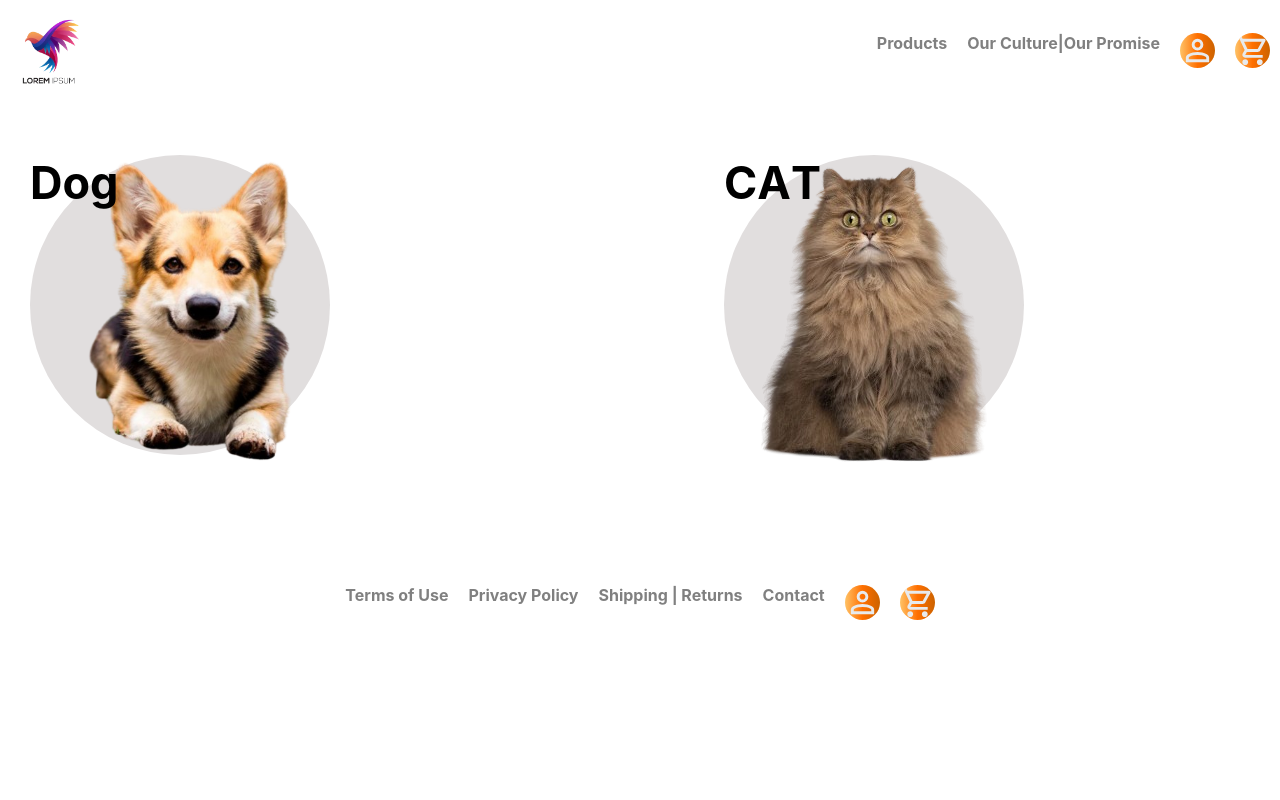
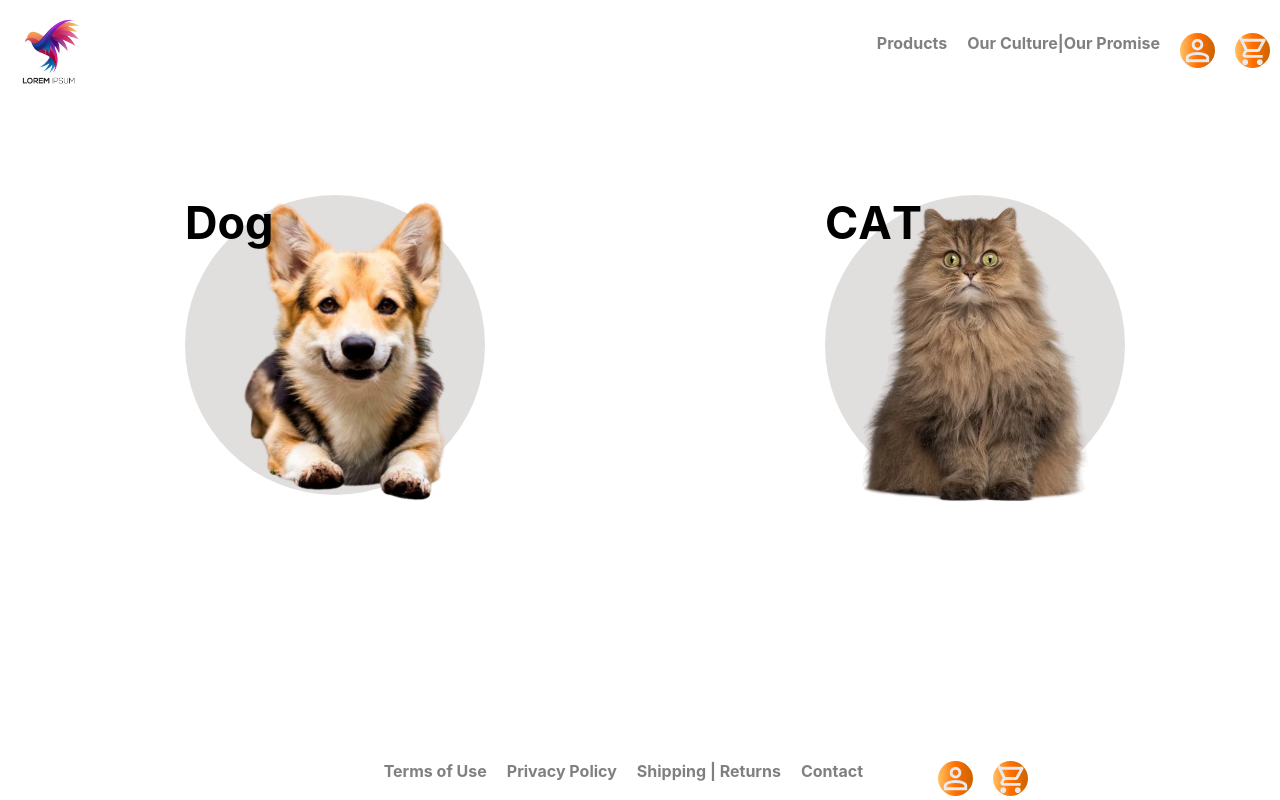
Before and after one commit to Zhuyka1993/shopM, a React (Create React App) app in the folder view/: page / in a window 1280 px wide. Built offline with nearby package versions, Linux system fonts and the light colour scheme.

Commit message:
change css style

```diff
--- a/view/src/App.css
+++ b/view/src/App.css
@@ -2,10 +2,9 @@
   --main-color: #ff6f00;
 }
 
-*{
+* {
   scroll-behavior: smooth;
 }
-
 
 .headerContainer {
   display: flex;
@@ -17,21 +16,17 @@
   width: 100px;
 }
 
-.navigationContainer a {
+.navigationContainer a,
+.navigationContainerHeader a {
   color: grey;
   text-decoration: none;
   font-weight: bold;
   margin: 10px;
-
+  transition: color 0.2s ease;
 }
 
 .navigationContainer a img {
-  background: linear-gradient(
-    to right,
-    #FFC266,
-    var(--main-color),
-    #cc6300
-  );
+  background: linear-gradient(to right, #ffc266, var(--main-color), #cc6300);
   width: 35px;
   height: 35px;
   border-radius: 50%;
@@ -47,12 +42,7 @@
 .round {
   width: 300px;
   height: 300px;
-  background: linear-gradient(
-    to right,
-    #FFC266,
-    var(--main-color),
-    #cc6300
-  );
+  background: linear-gradient(to right, #ffc266, var(--main-color), #cc6300);
   z-index: 0;
   border-radius: 50%;
   margin-left: 30px;
@@ -98,7 +88,6 @@
 .product-buy-button:hover {
   background-color: #218838;
 }
-
 
 .container-price {
   display: flex;
@@ -160,16 +149,16 @@
   display: block;
 }
 
-
 .containerIntroCart {
   padding: 10%;
   display: flex;
 }
-
+.containerIntroCart .introCurtLeftSide h3 {
+  color: var(--main-color);
+}
 .containerProductList {
   display: flex;
   flex-wrap: wrap;
-
 }
 
 .introCurtLeftSide {
@@ -181,33 +170,28 @@
   width: 150px;
   font-size: 50px;
 }
- .introCardLeftSide h3 {
-  color: var(--main-color);
-}
+
 .introCardRightSide .product-card .round {
-  width:450px ;
+  width: 450px;
   height: 450px;
   display: flex;
   justify-content: center;
-
 }
 
 .introCardRightSide .product-card .round img {
   width: 150%;
   margin-bottom: -30px;
-
-
-
 }
 
 .containerProductType {
   display: flex;
   justify-content: space-around;
+  min-height: 70vh;
 }
 
-
-
-.petHouse , .petBone , .petBelt {
+.petHouse,
+.petBone,
+.petBelt {
   display: flex;
   flex-direction: column;
   justify-content: center;
@@ -219,7 +203,9 @@
   height: 100px;
 }
 
-.petHouse a, .petBone a, .petBelt a {
+.petHouse a,
+.petBone a,
+.petBelt a {
   display: flex;
   flex-direction: column;
   align-items: center;
@@ -229,23 +215,17 @@ font-weight: bold;
   text-decoration: none;
 }
 
-
-
-
-
 /* ANIMATION CODE */
-
 
 .parent2Ball {
   width: 300px; /* Розмір контейнера */
   height: 300px;
   position: absolute;
 
-  margin:  0 auto;
+  margin: 0 auto;
   display: flex;
   flex-direction: column;
   justify-content: space-around;
-
 }
 
 .parent {
@@ -256,7 +236,7 @@ text-decoration: none;
   z-index: 99;
 }
 
-.circle{
+.circle {
   width: 20px; /* Розмір кульки */
   height: 20px;
   background-color: orange; /* Колір кульки */
@@ -265,14 +245,13 @@ text-decoration: none;
   transition: transform 0.5s ease; /* Плавний ефект при наведенні */
 }
 
-
-
 /* Початкове положення кульок */
 .circle:nth-child(1) {
   top: 50px; /* Початкове розташування першої кульки */
   left: 450px;
 }
-.circle1, .circle2 {
+.circle1,
+.circle2 {
   background-color: orange;
   opacity: 0;
   width: 20px;
@@ -285,15 +264,10 @@ text-decoration: none;
   border-radius: 50%;
 }
 
-
 .circle:nth-child(2) {
-
   width: 50px;
   height: 50px;
-
-
 }
-
 
 .circle:nth-child(3) {
   width: 70px;
@@ -314,23 +288,17 @@ text-decoration: none;
   animation: float-hover-1 3s ease-in-out infinite alternate;
 }
 
-
-.parent2Ball:hover .circle1{
+.parent2Ball:hover .circle1 {
   transform: translate(200px, -100px); /* Кінцева точка першої кульки */
   transition: transform 1s cubic-bezier(0.22, 1, 0.36, 1);
   opacity: 1;
-
-
 }
 
-.parent2Ball:hover .circle2{
+.parent2Ball:hover .circle2 {
   transform: translate(100px, 50px); /* Кінцева точка першої кульки */
   transition: transform 0.5s ease-out;
   opacity: 1;
 }
-
-
-
 
 .parent:hover .circle:nth-child(2) {
   transform: translate(-100px, 100px); /* Кінцева точка другої кульки */
@@ -341,8 +309,6 @@ text-decoration: none;
   transform: translate(150px, -100px); /* Кінцева точка третьої кульки */
   animation: float-hover-3 2.3s ease-in-out infinite alternate;
 }
-
-
 
 /* Індивідуальні анімації для кожної кульки */
 @keyframes float-hover-1 {
@@ -372,18 +338,13 @@ text-decoration: none;
   }
 }
 
-
-
-
-
-
 /* END OF ANIMATION STYLE */
 
 .containerPet {
   display: flex;
-  max-width: 80%;
-  justify-content: space-between;
-  margin-top: 50px;
+
+  justify-content: space-around;
+  height: 60vh;
 }
 
 .animalContainer {
@@ -403,7 +364,8 @@ text-decoration: none;
   height: 50px;
 }
 
-.down, .up {
+.down,
+.up {
   transition: 0.5s ease; /* Плавність переходу*/
   font-size: 45px;
   font-weight: 700;
@@ -415,34 +377,25 @@ text-decoration: none;
 
 .animalContainer a .round {
   background: #e1dede;
-
 }
 
 .animalContainer:hover a .round {
   transition: ease 1s;
   background: linear-gradient(
     to right,
-    #FFC266,
-    var(--main-color), /* Основний колір */
-    #cc6300
+    #ffc266,
+    var(--main-color),
+    /* Основний колір */ #cc6300
   );
 }
 
-
 .animalContainer:hover a .round .upDownContainer .up {
   margin-top: -7px;
-
 }
-
 
 .animalContainer:hover a .round .upDownContainer .down {
   padding-top: 7px;
 }
-
-
-
-
-
 
 .containerPet .animalContainer:nth-child(1) img {
   width: 350px;
@@ -452,10 +405,9 @@ text-decoration: none;
 .containerPet .animalContainer:nth-child(2) img {
   display: flex;
   margin: 0 auto;
-
 }
 
-.text-container button{
+.text-container button {
   text-decoration: none;
   color: grey;
   font-size: 30px;
@@ -465,10 +417,8 @@ text-decoration: none;
   cursor: pointer;
 }
 
-
-.text-container:hover button .leftElement{
+.text-container:hover button .leftElement {
   color: var(--main-color);
-
 }
 
 .textTotal {
@@ -521,18 +471,38 @@ color: var(--main-color);
   background-color: #f0f0f0; /* Фон при наведенні світло-сірий */
 }
 
-
 /* End of Burger */
 
-
 .footerContainer {
-
   display: flex;
-  height: 300px;
   justify-content: center;
   align-items: center;
+  position: absolute;
+  bottom: 0;
+  margin: 0 auto;
+  left: 20%;
+  width: 900px;
 }
 
 .navigationContainer {
   display: flex;
+  justify-content: space-around;
+  width: 80%;
 }
+
+.navigationContainerHeader {
+  display: flex;
+  justify-content: space-around;
+}
+
+.navigationContainerHeader a:hover,
+.navigationContainer a:hover {
+  color: var(--main-color);
+}
+
+.navigationContainerHeader a img {
+  background: linear-gradient(to right, #ffc266, var(--main-color), #cc6300);
+  width: 35px;
+  height: 35px;
+  border-radius: 50%;
+}
--- a/view/src/aplication/pages/ContainerProductTypeNavigation.jsx
+++ b/view/src/aplication/pages/ContainerProductTypeNavigation.jsx
@@ -1,6 +1,7 @@
 import React from "react";
 import ProductType from "../../components/ProductType";
 import HeaderComponent from '../../components/headerComponent.jsx';
+
 
 
 
@@ -9,7 +10,7 @@ const ContainerProductTypeNavigation = () => {
         <>
             <HeaderComponent/>
             <div className='containerProductType'>
-                <ProductType name="Belt" href="/empty" imageUrl="https://showcase.nikitinteam.com/cases/astropets/image/catalog/wear.svg"/>
+                <ProductType name="Belt" href="http://localhost:5000/cardList" imageUrl="https://showcase.nikitinteam.com/cases/astropets/image/catalog/wear.svg"/>
                 <ProductType name="Sleep" href="/SleepProducts" imageUrl="https://showcase.nikitinteam.com/cases/astropets/image/catalog/sleep.svg"/>
                 <ProductType name="Bones" href="/empty" imageUrl="https://showcase.nikitinteam.com/cases/astropets/image/catalog/play.svg"/>
             </div>
--- a/view/src/components/Card.jsx
+++ b/view/src/components/Card.jsx
@@ -15,7 +15,7 @@ const Card = ({ image, title, description, price, isEmpty = false,  onClose, chi
         <p className="product-price">{price ? `${price} грн` : null}</p>
       </div>
           {children}
-      <button onClick={onClose}>Close</button>
+         { /* <button onClick={onClose}>Close</button>    */}
     </div>
   );
 };
--- a/view/src/components/headerComponent.jsx
+++ b/view/src/components/headerComponent.jsx
@@ -11,7 +11,7 @@ const HeaderComponent = () => {
             <div className="logo">
                 <img src={logo} alt="Logo" />
             </div>
-            <div className="navigationContainer">
+            <div className="navigationContainerHeader">
                 <NavLink hrefCurt="/home" content="Products" isImage={false} />
                 <NavLink hrefCurt="/about" content="Our Culture|Our Promise" isImage={false} />
                 <NavLink hrefCurt="/services" content={person} isImage={true} />
```
Also changed, not shown: view/src/components/ProductType.jsx (+7 -1 lines). Lines whose indentation alone changed are shown as unchanged.
